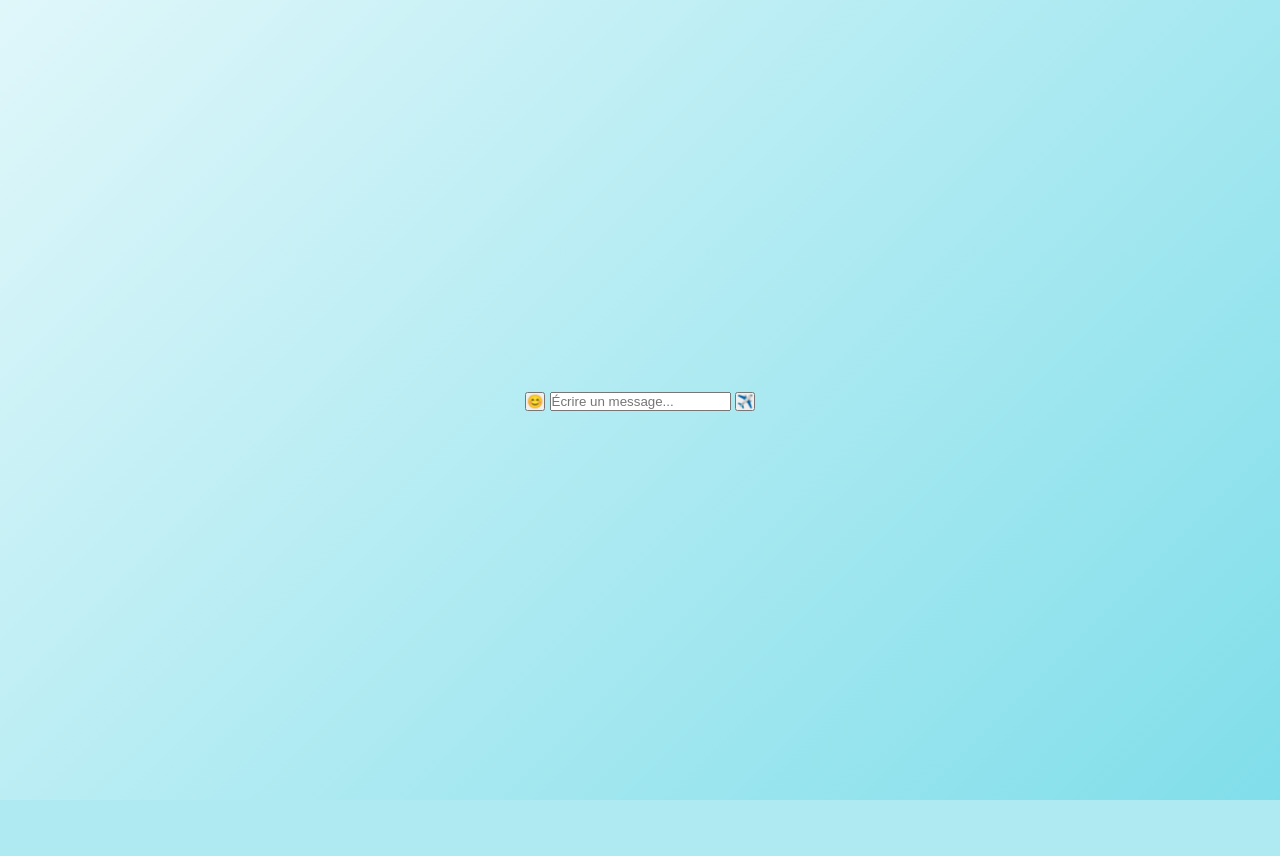
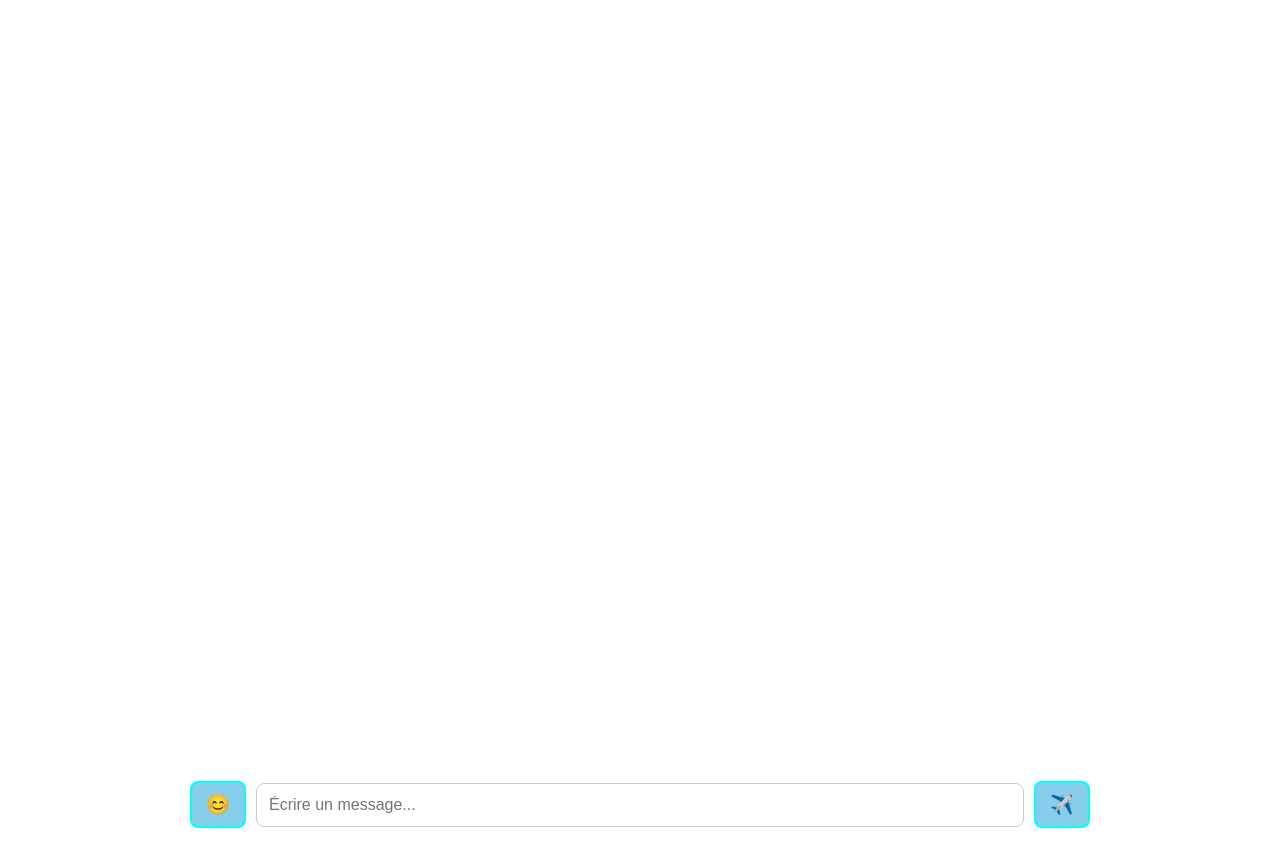
Before and after one commit to Lazyprobg/french-reborn, a Flask app: page /channel/French_Reborn in a window 1280 px wide. Before the commit the page ends 800 px from the top, so only its background shows below. Run offline with Flask 3, Linux system fonts and the light colour scheme; the visitor is signed in with stand-in values (Sample User, id 1).

Commit message:
Update style.css

```diff
--- a/static/style.css
+++ b/static/style.css
@@ -1,91 +1,100 @@
-* {
-    margin: 0;
-    padding: 0;
-    box-sizing: border-box;
+/* ============================= */
+/* CHAT - CHANNEL PROVINCE */
+/* ============================= */
+
+.chat-container {
+    display: flex;
+    flex-direction: column;
+    height: 100vh;
+    width: 100%;
+    max-width: 900px;
+    margin: auto;
+    padding: 20px;
 }
 
-body {
-    font-family: 'Segoe UI', Tahoma, Geneva, Verdana, sans-serif;
-    background: linear-gradient(135deg, #e0f7fa 0%, #80deea 100%);
-    min-height: 100vh;
+.messages-container {
+    flex: 1;
+    overflow-y: auto;
+    padding: 10px;
+}
+
+/* DATE */
+.message-date {
+    text-align: center;
+    font-size: 0.8em;
+    color: #555;
+    margin: 15px 0;
+}
+
+/* MESSAGE */
+.message {
+    display: flex;
+    align-items: flex-start;
+    margin-bottom: 15px;
+}
+
+.avatar {
+    width: 45px;
+    height: 45px;
+    border-radius: 50%;
+    background-color: #0d47a1;
+    margin-right: 12px;
+    flex-shrink: 0;
+}
+
+.message-content {
+    background: rgba(255, 255, 255, 0.6);
+    border-radius: 12px;
+    padding: 10px 15px;
+    max-width: 70%;
+    box-shadow: 0 4px 10px rgba(0,0,0,0.1);
+}
+
+.role {
+    font-size: 0.75em;
+    color: #0d47a1;
+    font-weight: bold;
+}
+
+.username {
+    font-size: 0.85em;
+    font-weight: bold;
+    margin-bottom: 3px;
+}
+
+.text {
+    font-size: 0.95em;
+    word-wrap: break-word;
+}
+
+/* BARRE D'ENVOI */
+.chat-input-container {
     display: flex;
     align-items: center;
-    justify-content: center;
+    gap: 10px;
+    padding-top: 10px;
 }
 
-.container {
-    text-align: center;
-    background: rgba(255, 255, 255, 0.2);
-    padding: 50px;
-    border-radius: 20px;
-    backdrop-filter: blur(10px);
-    box-shadow: 0 15px 35px rgba(0, 0, 0, 0.1);
-    border: 1px solid rgba(255, 255, 255, 0.2);
-    animation: fadeInUp 0.8s ease-out;
+#message-input {
+    flex: 1;
+    padding: 12px;
+    border-radius: 8px;
+    border: 1px solid #ccc;
+    font-size: 1em;
 }
 
-/* --- TITRE FRENCH REBORN --- */
-.title {
-    color: #2196f3; /* Bleu principal */
-    font-size: 3em;
-    margin-bottom: 40px;
-    -webkit-text-stroke: 2px #0d47a1; /* Contour bleu foncé */
-    text-shadow: 2px 2px 6px rgba(13, 71, 161, 0.3);
-    letter-spacing: 2px;
+.emoji-button,
+.send-button {
+    padding: 10px 14px;
+    font-size: 1.2em;
+    border-radius: 8px;
+    border: 2px solid cyan;
+    background-color: #87ceeb;
+    cursor: pointer;
+    transition: 0.2s;
 }
 
-/* --- BOUTON --- */
-.welcome-button {
-    display: inline-block;
-    text-decoration: none;
-    background-color: #87ceeb; /* Bleu ciel */
-    border: 3px solid #00ffff; /* Contour cyan */
-    color: #2196f3; /* Même couleur que le titre */
-    padding: 15px 50px;
-    font-size: 1.3em;
-    font-weight: bold;
-    border-radius: 10px;
-    cursor: pointer;
-    transition: all 0.3s ease;
-    box-shadow: 0 6px 20px rgba(0, 255, 255, 0.3);
+.emoji-button:hover,
+.send-button:hover {
+    background-color: #b3e5fc;
 }
-
-.welcome-button:hover {
-    background-color: #b3e5fc;
-    transform: translateY(-3px);
-    box-shadow: 0 10px 25px rgba(0, 255, 255, 0.5);
-}
-
-.welcome-button:active {
-    transform: translateY(0);
-    box-shadow: 0 4px 10px rgba(0, 255, 255, 0.3);
-}
-
-/* --- ANIMATION D’ENTRÉE --- */
-@keyframes fadeInUp {
-    from {
-        opacity: 0;
-        transform: translateY(30px);
-    }
-    to {
-        opacity: 1;
-        transform: translateY(0);
-    }
-}
-
-/* --- Responsive --- */
-@media (max-width: 768px) {
-    .container {
-        padding: 30px 20px;
-        margin: 20px;
-    }
-
-    .title {
-        font-size: 2.2em;
-    }
-
-    .welcome-button {
-        padding: 12px 35px;
-        font-size: 1.1em;
-    }
-}
```
